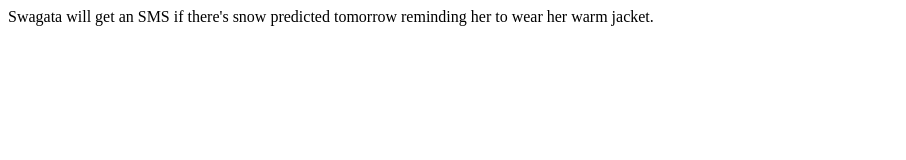
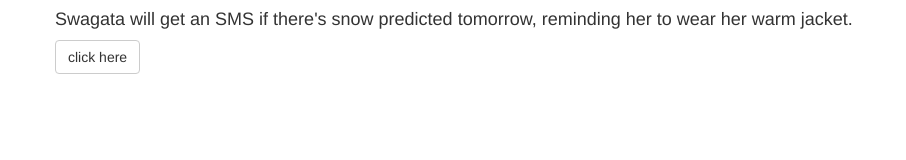
Before and after one commit to kattestrophe/snowalert, a website: page client/index.html in a window 1280 px wide. Shown: the whole page, without its empty margins (0-906 px from the left). Drawn offline with nearby package versions, Linux system fonts and the light colour scheme.

Commit message:
Refinements

```diff
--- a/client/index.html
+++ b/client/index.html
@@ -1,9 +1,21 @@
 <!DOCTYPE html>
 <html>
+
 <head>
-	<title>Snow Alert</title>
+    <title>Snow Alert</title>
+    <link rel="stylesheet" type="text/css" href="https://maxcdn.bootstrapcdn.com/bootstrap/3.3.6/css/bootstrap.min.css">
 </head>
+
 <body>
-Swagata will get an SMS if there's snow predicted tomorrow reminding her to wear her warm jacket.
+
+    <div class="container">
+        <div class="row">
+        <h4>Swagata will get an SMS if there's snow predicted tomorrow, reminding her to wear her warm jacket.</h4>
+        </div>
+        <div class="row">
+        <a class="btn btn-default" role="button" href="/weather">click here</a>
+        </div>
+    </div>
 </body>
+
 </html>
```
Also changed, not shown: index.js (+5 -9 lines), README.md.
